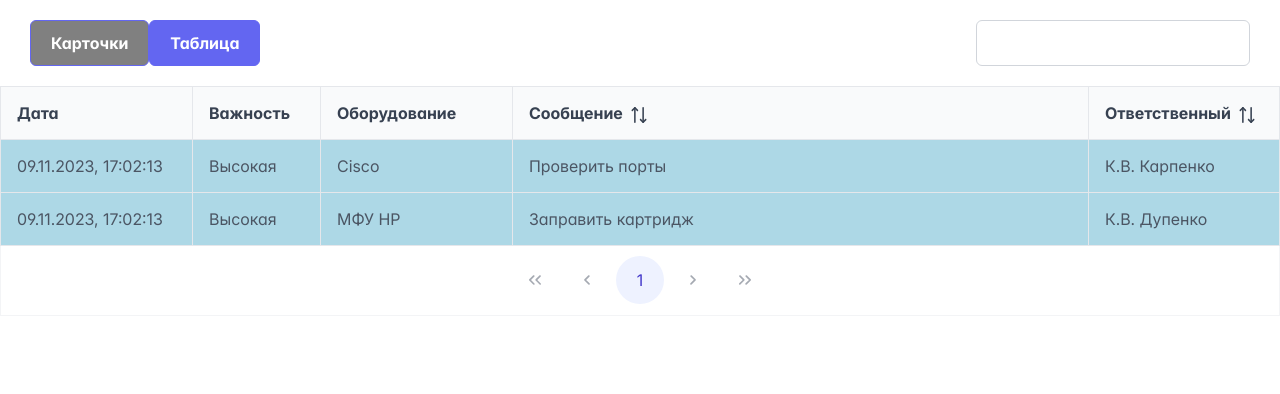
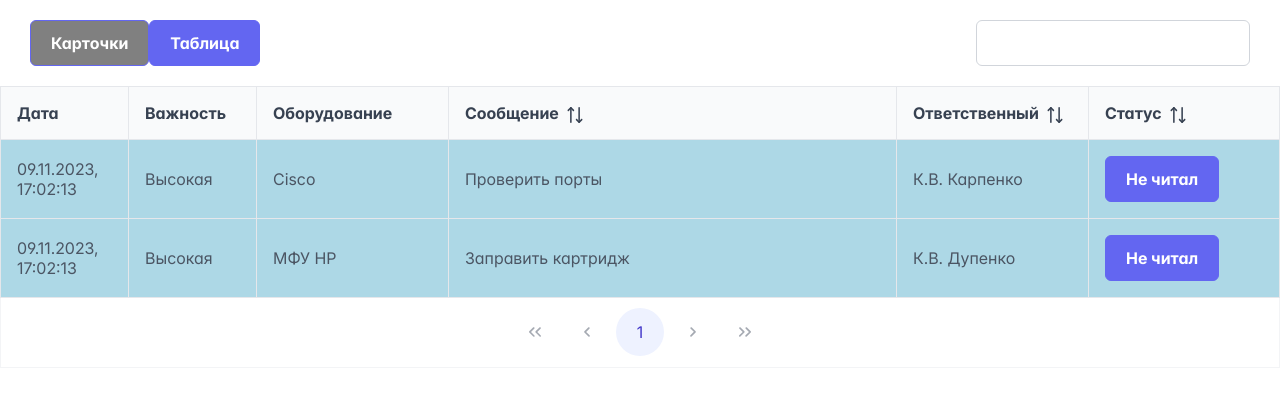
Before and after one commit to DupenkoV/geo, a React (Create React App) app: page / in a window 1280 px wide. Shown: the top 394 px of the page. Built offline with nearby package versions, Linux system fonts and the light colour scheme; the HTML template or start-up script is replaced by a standard one.

Commit message:
Смена статуса записи в таблице теперь по кнопке

```diff
--- a/package.json
+++ b/package.json
@@ -13,6 +13,7 @@
     "react-dom": "^18.2.0",
     "react-redux": "^8.1.3",
     "react-scripts": "5.0.1",
+    "use-double-tap": "^1.3.6",
     "web-vitals": "^2.1.4"
   },
   "devDependencies": {
--- a/src/component/Cards/Cards.tsx
+++ b/src/component/Cards/Cards.tsx
@@ -5,6 +5,7 @@ import { eventMessage } from '../../types/types';
 import { useState, useEffect } from 'react';
 import { Paginator, PaginatorPageChangeEvent } from 'primereact/paginator';
 import { changeReadStatus } from '../../slices/messagesSlice';
+import { useDoubleTap } from 'use-double-tap';
 
 interface EventCardProp {
   messageList: eventMessage[];
@@ -15,6 +16,11 @@ export const EventCard: React.FC<EventCardProp> = ({ messageList }) => {
   const [rows, setRows] = useState(9);
   const [activeCard, setActiveCard] = useState('');
   const dispatch = useAppDispatch();
+
+  //Хук, необходимый для отработки события двойного тапа по карточке
+  const doubleTap = useDoubleTap(e => {
+    dispatch(changeReadStatus(activeCard));
+  });
 
   //Внесение изменений в стейт, необходимых для пагинации
   const onPageChange = (event: PaginatorPageChangeEvent) => {
@@ -62,7 +68,7 @@ export const EventCard: React.FC<EventCardProp> = ({ messageList }) => {
 
   return (
     <>
-      <div className="cardListWrapper">
+      <div className="cardListWrapper" {...doubleTap}>
         {messageList.slice(first, first + rows).map(item => {
           return (
             <Card
--- a/src/component/SearchInput/SearchInput.tsx
+++ b/src/component/SearchInput/SearchInput.tsx
@@ -9,7 +9,7 @@ export const SearchInput = () => {
 
   useEffect(() => {
     dispatch(addMessageSearch(value));
-  }, [value]);
+  }, [value, dispatch]);
   return (
     <div>
       <InputText
--- a/src/component/Table/Table.tsx
+++ b/src/component/Table/Table.tsx
@@ -1,5 +1,6 @@
 import { DataTable } from 'primereact/datatable';
 import { Column } from 'primereact/column';
+import { Button } from 'primereact/button';
 import 'primereact/resources/themes/lara-light-indigo/theme.css';
 import './table.css';
 import { useAppDispatch } from '../../hooks/reduxHooks';
@@ -13,6 +14,18 @@ interface TableProp {
 export const Table: React.FC<TableProp> = ({ messageList }) => {
   const dispatch = useAppDispatch();
 
+  const buttonChangeReadStatus = (item: eventMessage) => {
+    return (
+      <Button
+        label={item.isRead ? 'читал' : 'Не читал'}
+        key={item.id}
+        onClick={e => {
+          dispatch(changeReadStatus(item.id));
+        }}
+      />
+    );
+  };
+
   return (
     <div className="card">
       <DataTable
@@ -25,11 +38,8 @@ export const Table: React.FC<TableProp> = ({ messageList }) => {
         tableStyle={{ minWidth: '50rem' }}
         scrollHeight="95vh"
         dataKey="id"
-        onRowDoubleClick={event => {
-          dispatch(changeReadStatus(event.data.id));
-        }}
         showGridlines>
-        <Column field="date" header="Дата" style={{ width: '15%' }}></Column>
+        <Column field="date" header="Дата" style={{ width: '10%' }}></Column>
         <Column
           field="importance"
           header="Важность"
@@ -41,13 +51,18 @@ export const Table: React.FC<TableProp> = ({ messageList }) => {
         <Column
           field="message"
           header="Сообщение"
-          style={{ width: '45%' }}
+          style={{ width: '35%' }}
           sortable></Column>
         <Column
           field="responsibility"
           header="Ответственный"
           style={{ width: '15%' }}
           sortable></Column>
+        <Column
+          body={item => buttonChangeReadStatus(item)}
+          header="Статус"
+          style={{ width: '25%' }}
+          sortable></Column>
       </DataTable>
     </div>
   );
--- a/src/component/Wrapper/Wrapper.tsx
+++ b/src/component/Wrapper/Wrapper.tsx
@@ -8,7 +8,7 @@ import { SearchInput } from '../SearchInput/SearchInput';
 import './wrapper.css';
 
 export const Wrapper = () => {
-  let messageList = useAppSelector(state => state.messages);
+  const messageList = useAppSelector(state => state.messages);
   const [renderMessage, setRenderMessage] = useState(messageList);
   const searchText = useAppSelector(state => state.searchMessage);
   const switcher = useAppSelector(state => state.display);
```
Also changed, not shown: 1 other file (tests, documents, lock files or other folders).
